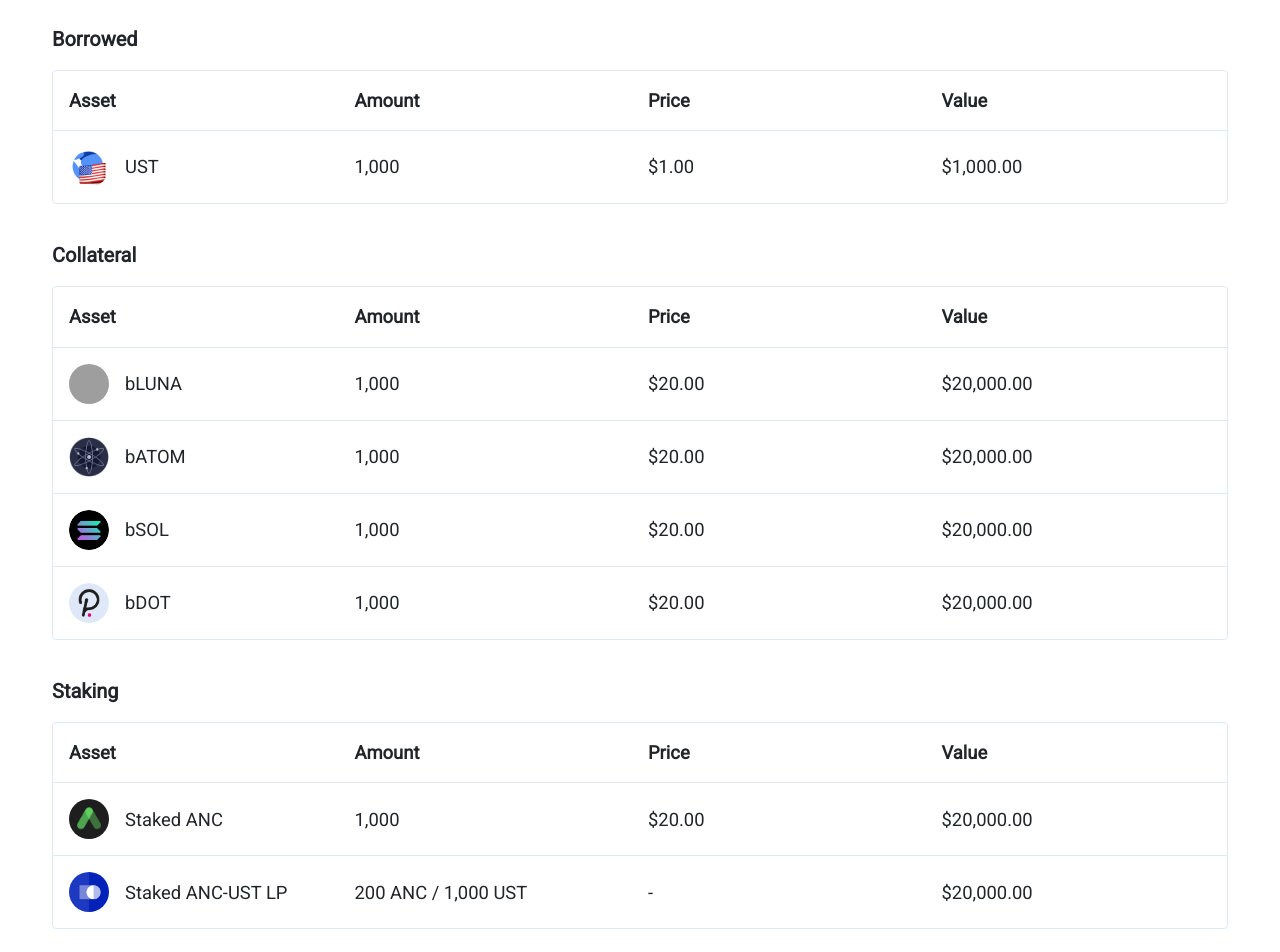
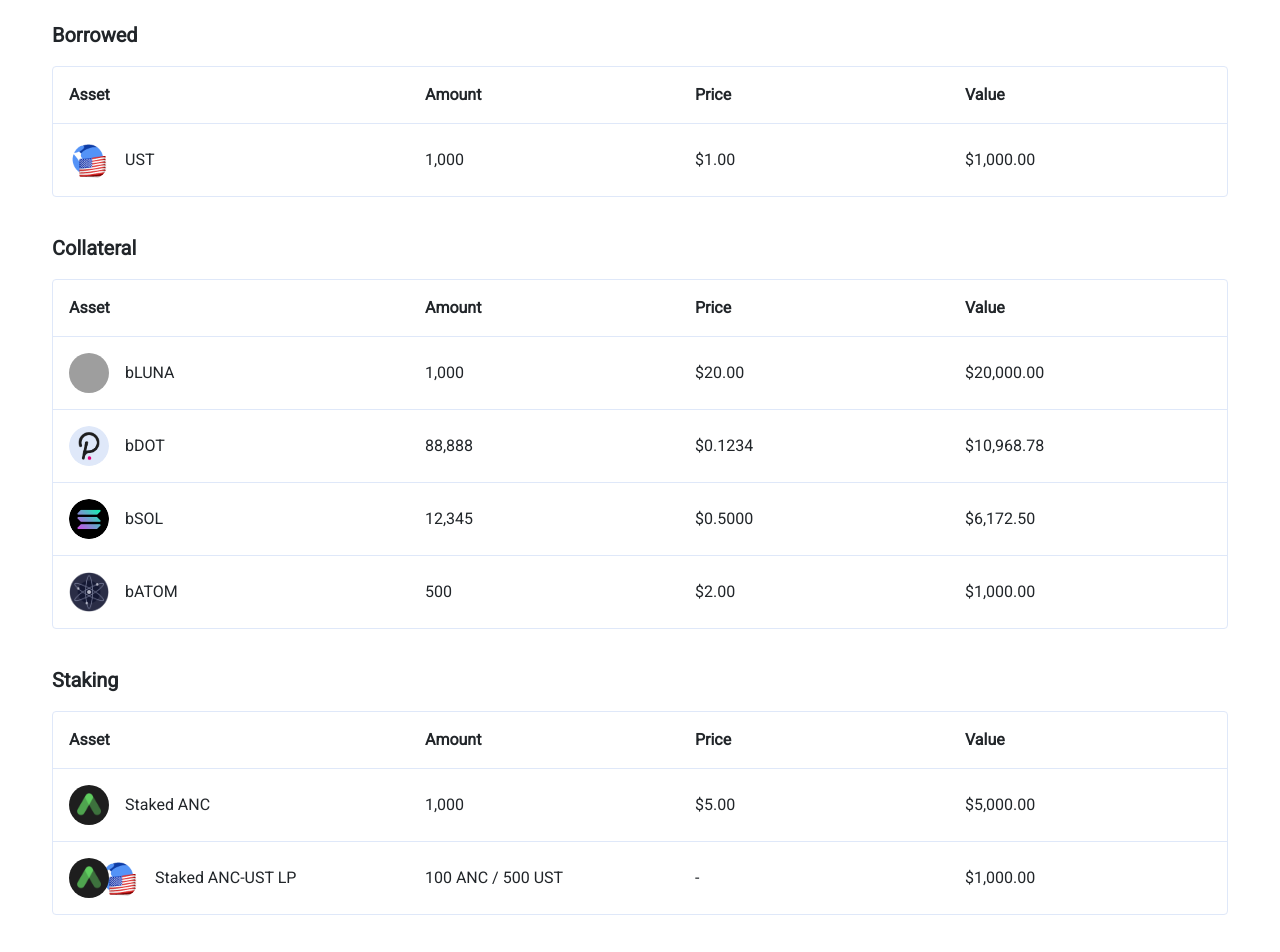
Before and after one commit to 0xlarry/lunarian, a Vue app: page /anchor in a window 1280 px wide. Shown: the part 500-1452 px from the top of the page. Built offline with nearby package versions, Linux system fonts and the light colour scheme; grey boxes are pictures that could not be loaded.

Commit message:
Modularize tables and icons

```diff
--- a/src/App.vue
+++ b/src/App.vue
@@ -30,7 +30,7 @@
 
 #app {
   font-family: "Roboto", sans-serif;
-  font-size: 1.15rem;
+  /* font-size: 1.15rem; */
   font-weight: 400;
 }
 
--- /dev/null
+++ b/src/components/AssetIcon.vue
@@ -0,0 +1,35 @@
+<template>
+  <div class="d-flex align-items-center">
+    <div class="image-cropper">
+      <img :src="icon" />
+    </div>
+    <span class="ms-3">{{ symbol }}</span>
+  </div>
+</template>
+
+<script lang="ts">
+import { defineComponent } from "vue";
+
+export default defineComponent({
+  name: "AssetIcon",
+  props: {
+    icon: String,
+    symbol: String,
+  },
+});
+</script>
+
+<style scoped>
+.image-cropper {
+  width: 40px;
+  height: 40px;
+  position: relative;
+  overflow: hidden;
+  border-radius: 50%;
+}
+
+.image-cropper img {
+  width: 40px;
+  height: 40px;
+}
+</style>
--- a/src/components/Modal.vue
+++ b/src/components/Modal.vue
@@ -13,39 +13,41 @@
           ></button>
         </div>
         <table class="table table-borderless mb-0">
-          <thead class="mb-3">
+          <thead>
             <tr>
-              <th scope="col" style="width: 40%">Asset</th>
-              <th scope="col" style="width: 24%">Amount</th>
-              <th scope="col" style="width: 18%">Price</th>
-              <th scope="col" class="text-end" style="width: 18%">
-                Value
-              </th>
+              <th scope="col" style="width: 31%">Asset</th>
+              <th scope="col" style="width: 23%">Amount</th>
+              <th scope="col" style="width: 23%">Price</th>
+              <th scope="col" style="width: 23%">Value</th>
             </tr>
           </thead>
           <tbody>
-            <tr v-for="(asset, index) in assetsSorted" :key="index">
-              <td class="d-flex align-items-center" style="width: 40%">
-                <img class="icon me-3" :src="asset.icon" />
-                <span>{{ asset.symbol }}</span>
+            <tr v-for="(row, index) in sortByValue(rows)" :key="index">
+              <td style="width: 31%">
+                <AssetIcon
+                  v-if="!isPair(row)"
+                  :icon="row.icon"
+                  :symbol="row.symbol"
+                />
+                <PairIcon
+                  v-if="isPair(row)"
+                  :pairName="row.pairName"
+                  :asset1="row.asset1"
+                  :asset2="row.asset2"
+                />
               </td>
-              <td style="width: 24%">
+              <td style="width: 23%">
                 {{
-                  formatNumber(
-                    asset.amount,
-                    Number.isInteger(asset.amount)
-                      ? 0
-                      : asset.amount >= 1
-                      ? 2
-                      : 4
-                  )
+                  isPair(row)
+                    ? getPairAmountString(row)
+                    : formatAmount(row.amount)
                 }}
               </td>
-              <td style="width: 18%">
-                {{ formatMoney(asset.price) }}
+              <td style="width: 23%">
+                {{ isPair(row) ? "-" : formatMoney(row.price) }}
               </td>
-              <td class="text-end" style="width: 18%">
-                {{ formatMoney(asset.amount * asset.price) }}
+              <td style="width: 23%">
+                {{ formatMoney(getValue(row)) }}
               </td>
             </tr>
           </tbody>
@@ -57,29 +59,20 @@
 
 <script lang="ts">
 import { defineComponent, PropType } from "vue";
-import { formatNumber, formatMoney } from "@/utils";
-import { AssetData } from "@/types";
+import { AssetData, PairData } from "@/types";
+import AssetIcon from "@/components/AssetIcon.vue";
+import PairIcon from "@/components/PairIcon.vue";
+import * as utils from "@/utils";
 
 export default defineComponent({
   name: "Modal",
+  components: { AssetIcon, PairIcon },
   props: {
     id: String,
     name: String,
-    assets: Array as PropType<AssetData[]>,
+    rows: Array as PropType<Array<AssetData | PairData>>,
   },
-  computed: {
-    assetsSorted(): AssetData[] {
-      if (!this.assets) {
-        return [] as AssetData[];
-      }
-
-      return this.assets.sort((a: AssetData, b: AssetData) => {
-        if (a.amount * a.price < b.amount * b.price) return 1;
-        else return -1;
-      });
-    },
-  },
-  methods: { formatNumber, formatMoney },
+  methods: { ...utils },
 });
 </script>
 
--- /dev/null
+++ b/src/components/PairIcon.vue
@@ -0,0 +1,53 @@
+<template>
+  <div class="d-flex align-items-center">
+    <div id="icon1" class="image-cropper">
+      <img :src="asset1.icon" />
+    </div>
+    <div id="icon2" class="image-cropper">
+      <img :src="asset2.icon" />
+    </div>
+    <span id="pairName" class="ms-3">{{ pairName }}</span>
+  </div>
+</template>
+
+<script lang="ts">
+import { defineComponent, PropType } from "vue";
+import { AssetData } from "@/types";
+
+export default defineComponent({
+  name: "PairIcon",
+  props: {
+    pairName: String,
+    asset1: Object as PropType<AssetData>,
+    asset2: Object as PropType<AssetData>,
+  },
+});
+</script>
+
+<style scoped>
+.image-cropper {
+  width: 40px;
+  height: 40px;
+  position: relative;
+  overflow: hidden;
+  border-radius: 50%;
+}
+
+img {
+  width: 40px;
+  height: 40px;
+}
+
+#icon1 {
+  z-index: 999;
+}
+
+#icon2 {
+  z-index: 998;
+  transform: translateX(-10px);
+}
+
+#pairName {
+  transform: translateX(-10px);
+}
+</style>
--- /dev/null
+++ b/src/components/Table.vue
@@ -0,0 +1,102 @@
+<template>
+  <div class="table-container">
+    <table id="deposited" class="table">
+      <thead>
+        <tr>
+          <th scope="col" style="width: 31%">Asset</th>
+          <th scope="col" style="width: 23%">Amount</th>
+          <th scope="col" style="width: 23%">Price</th>
+          <th scope="col" style="width: 23%">Value</th>
+        </tr>
+      </thead>
+      <tbody>
+        <tr v-for="(row, index) in sortByValue(rows)" :key="index">
+          <td style="width: 31%">
+            <AssetIcon
+              v-if="!isPair(row)"
+              :icon="row.icon"
+              :symbol="row.symbol"
+            />
+            <PairIcon
+              v-if="isPair(row)"
+              :pairName="row.pairName"
+              :asset1="row.asset1"
+              :asset2="row.asset2"
+            />
+          </td>
+          <td style="width: 23%">
+            {{
+              isPair(row) ? getPairAmountString(row) : formatAmount(row.amount)
+            }}
+          </td>
+          <td style="width: 23%">
+            {{ isPair(row) ? "-" : formatMoney(row.price) }}
+          </td>
+          <td style="width: 23%">
+            {{ formatMoney(getValue(row)) }}
+          </td>
+        </tr>
+      </tbody>
+    </table>
+  </div>
+</template>
+
+<script lang="ts">
+import { defineComponent, PropType } from "vue";
+import { AssetData, PairData } from "@/types";
+import AssetIcon from "@/components/AssetIcon.vue";
+import PairIcon from "@/components/PairIcon.vue";
+import * as utils from "@/utils";
+
+export default defineComponent({
+  name: "Table",
+  components: { AssetIcon, PairIcon },
+  props: {
+    rows: Array as PropType<Array<AssetData | PairData>>,
+  },
+  methods: { ...utils },
+});
+</script>
+
+<style scoped>
+.table-container {
+  border: 1px solid #dfe8f9;
+  border-radius: 4px;
+}
+
+.table {
+  table-layout: fixed;
+  word-wrap: break-word;
+  vertical-align: middle;
+  margin: 0;
+}
+
+.table th {
+  border-top: 1px solid #dfe8f9;
+}
+
+.table th,
+.table td {
+  padding-top: 16px;
+  padding-bottom: 16px;
+}
+
+.table th {
+  border: none;
+}
+
+.table td {
+  border-top: 1px solid #dfe8f9 !important;
+  border-bottom: none;
+}
+
+.table tr th:first-child,
+.table tr td:first-child {
+  padding-left: 16px;
+}
+
+.table tr th:last-child,
+.table tr td:last-child {
+  padding-right: 16px;
+}
+</style>
--- a/src/types/index.ts
+++ b/src/types/index.ts
@@ -4,3 +4,9 @@
   amount: number;
   price: number;
 }
+
+export interface PairData {
+  pairName: string;
+  asset1: AssetData;
+  asset2: AssetData;
+}
--- a/src/utils.ts
+++ b/src/utils.ts
@@ -1,3 +1,5 @@
+import { AssetData, PairData } from "@/types";
+
 export function formatNumber(value: number, decPlaces: number = 0): string {
   if (value == 0) return "0";
 
@@ -12,9 +14,51 @@
   return integerPart + "." + floatPart;
 }
 
+export function formatAmount(value: number): string {
+  return formatNumber(value, Number.isInteger(value) ? 0 : value >= 1 ? 2 : 4);
+}
+
 export function formatMoney(
   value: number,
   currencySymbol: string = "$"
 ): string {
   return currencySymbol + formatNumber(value, value >= 1 ? 2 : 4);
 }
+
+export function isPair(row: AssetData | PairData): boolean {
+  return "pairName" in row;
+}
+
+export function getPairAmountString(row: PairData): string {
+  return (
+    `${formatAmount(row.asset1.amount)} ${row.asset1.symbol}` +
+    " / " +
+    `${formatAmount(row.asset2.amount)} ${row.asset2.symbol}`
+  );
+}
+
+export function getValue(row: AssetData | PairData): number {
+  if ("amount" in row && "price" in row) {
+    return row.amount * row.price;
+  } else {
+    return (
+      row.asset1.amount * row.asset1.price +
+      row.asset2.amount * row.asset2.price
+    );
+  }
+}
+
+export function getTotalValue(rows: Array<AssetData | PairData>): number {
+  return rows.reduce((total: number, row: AssetData | PairData): number => {
+    return total + getValue(row);
+  }, 0);
+}
+
+export function sortByValue(
+  rows: Array<AssetData | PairData>
+): Array<AssetData | PairData> {
+  return rows.sort((a, b) => {
+    if (getValue(a) < getValue(b)) return 1;
+    else return -1;
+  });
+}
--- a/src/views/Anchor.vue
+++ b/src/views/Anchor.vue
@@ -19,275 +19,116 @@
     </div>
 
     <div class="subtitle">Deposited</div>
-    <div class="table-container">
-      <table id="deposited" class="table">
-        <thead>
-          <tr>
-            <th scope="col">Asset</th>
-            <th scope="col">Amount</th>
-            <th scope="col">Price</th>
-            <th scope="col">Value</th>
-          </tr>
-        </thead>
-        <tbody>
-          <tr>
-            <td>
-              <div class="d-flex align-items-center">
-                <div class="image-cropper">
-                  <img class="me-3" src="images/ust.png" />
-                </div>
-                <span>UST</span>
-              </div>
-            </td>
-            <td>1,000</td>
-            <td>$1.00</td>
-            <td>$1,000.00</td>
-          </tr>
-        </tbody>
-      </table>
-    </div>
+    <Table :rows="deposited" />
 
     <div class="subtitle">Borrowed</div>
-    <div class="table-container">
-      <table id="borrowed" class="table">
-        <thead>
-          <tr>
-            <th scope="col">Asset</th>
-            <th scope="col">Amount</th>
-            <th scope="col">Price</th>
-            <th scope="col">Value</th>
-          </tr>
-        </thead>
-        <tbody>
-          <tr>
-            <td>
-              <div class="d-flex align-items-center">
-                <div class="image-cropper">
-                  <img class="me-3" src="images/ust.png" />
-                </div>
-                <span>UST</span>
-              </div>
-            </td>
-            <td>1,000</td>
-            <td>$1.00</td>
-            <td>$1,000.00</td>
-          </tr>
-        </tbody>
-      </table>
-    </div>
+    <Table :rows="borrowed" />
 
     <div class="subtitle">Collateral</div>
-    <div class="table-container">
-      <table id="collateral" class="table">
-        <thead>
-          <tr>
-            <th scope="col">Asset</th>
-            <th scope="col">Amount</th>
-            <th scope="col">Price</th>
-            <th scope="col">Value</th>
-          </tr>
-        </thead>
-        <tbody>
-          <tr>
-            <td>
-              <div class="d-flex align-items-center">
-                <div class="image-cropper">
-                  <img class="me-3" src="images/luna.png" />
-                </div>
-                <span>bLUNA</span>
-              </div>
-            </td>
-            <td>1,000</td>
-            <td>$20.00</td>
-            <td>$20,000.00</td>
-          </tr>
-          <tr>
-            <td>
-              <div class="d-flex align-items-center">
-                <div class="image-cropper">
-                  <img class="me-3" src="images/atom.png" />
-                </div>
-                <span>bATOM</span>
-              </div>
-            </td>
-            <td>1,000</td>
-            <td>$20.00</td>
-            <td>$20,000.00</td>
-          </tr>
-          <tr>
-            <td>
-              <div class="d-flex align-items-center">
-                <div class="image-cropper">
-                  <img class="me-3" src="images/solana.png" />
-                </div>
-                <span>bSOL</span>
-              </div>
-            </td>
-            <td>1,000</td>
-            <td>$20.00</td>
-            <td>$20,000.00</td>
-          </tr>
-          <tr>
-            <td>
-              <div class="d-flex align-items-center">
-                <div class="image-cropper">
-                  <img class="me-3" src="images/polkadot.png" />
-                </div>
-                <span>bDOT</span>
-              </div>
-            </td>
-            <td>1,000</td>
-            <td>$20.00</td>
-            <td>$20,000.00</td>
-          </tr>
-        </tbody>
-      </table>
-    </div>
+    <Table :rows="collateral" />
 
     <div class="subtitle">Staking</div>
-    <div class="table-container">
-      <table id="collateral" class="table">
-        <thead>
-          <tr>
-            <th scope="col">Asset</th>
-            <th scope="col">Amount</th>
-            <th scope="col">Price</th>
-            <th scope="col">Value</th>
-          </tr>
-        </thead>
-        <tbody>
-          <tr>
-            <td>
-              <div class="d-flex align-items-center">
-                <div class="image-cropper">
-                  <img class="me-3" src="images/anchor.png" />
-                </div>
-                <span>Staked ANC</span>
-              </div>
-            </td>
-            <td>1,000</td>
-            <td>$20.00</td>
-            <td>$20,000.00</td>
-          </tr>
-          <tr>
-            <td>
-              <div class="d-flex align-items-center">
-                <div class="image-cropper">
-                  <img class="me-3" src="images/terraswap.png" />
-                </div>
-                <span>Staked ANC-UST LP</span>
-              </div>
-            </td>
-            <td>200 ANC / 1,000 UST</td>
-            <td>-</td>
-            <td>$20,000.00</td>
-          </tr>
-        </tbody>
-      </table>
-    </div>
+    <Table :rows="staking" />
 
     <div class="subtitle">Yield Farming</div>
-    <div class="table-container">
-      <table id="collateral" class="table">
-        <thead>
-          <tr>
-            <th scope="col">Asset</th>
-            <th scope="col">Amount</th>
-            <th scope="col">Price</th>
-            <th scope="col">Value</th>
-          </tr>
-        </thead>
-        <tbody>
-          <tr>
-            <td>
-              <div class="d-flex align-items-center">
-                <div class="image-cropper">
-                  <img class="me-3" src="images/anchor.png" />
-                </div>
-                <span>Claimable ANC</span>
-              </div>
-            </td>
-            <td>1,000</td>
-            <td>$20.00</td>
-            <td>$20,000.00</td>
-          </tr>
-        </tbody>
-      </table>
-    </div>
+    <Table :rows="yieldFarming" />
   </div>
 </template>
 
 <script lang="ts">
 import { defineComponent } from "vue";
+import Table from "@/components/Table.vue";
 import BackButton from "@/components/BackButton.vue";
 import SummaryBox from "@/components/SummaryBox.vue";
 
 export default defineComponent({
   name: "Anchor",
-  components: { BackButton, SummaryBox },
+  components: { Table, BackButton, SummaryBox },
+  data() {
+    return {
+      deposited: [
+        {
+          icon: "images/ust.png",
+          symbol: "UST",
+          amount: 1000,
+          price: 1,
+        },
+      ],
+      borrowed: [
+        {
+          icon: "images/ust.png",
+          symbol: "UST",
+          amount: 1000,
+          price: 1,
+        },
+      ],
+      collateral: [
+        {
+          icon: "images/luna.png",
+          symbol: "bLUNA",
+          amount: 1000,
+          price: 20,
+        },
+        {
+          icon: "images/atom.png",
+          symbol: "bATOM",
+          amount: 500,
+          price: 2,
+        },
+        {
+          icon: "images/solana.png",
+          symbol: "bSOL",
+          amount: 12345,
+          price: 0.5,
+        },
+        {
+          icon: "images/polkadot.png",
+          symbol: "bDOT",
+          amount: 88888,
+          price: 0.1234,
+        },
+      ],
+      staking: [
+        {
+          icon: "images/anchor.png",
+          symbol: "Staked ANC",
+          amount: 1000,
+          price: 5,
+        },
+        {
+          pairName: "Staked ANC-UST LP",
+          asset1: {
+            icon: "images/anchor.png",
+            symbol: "ANC",
+            amount: 100,
+            price: 5,
+          },
+          asset2: {
+            icon: "images/ust.png",
+            symbol: "UST",
+            amount: 500,
+            price: 1,
+          },
+        },
+      ],
+      yieldFarming: [
+        {
+          icon: "images/anchor.png",
+          symbol: "Claimable ANC",
+          amount: 123,
+          price: 5,
+        },
+      ],
+    };
+  },
 });
 </script>
 
 <style scoped>
-.image-cropper {
-  width: 40px;
-  height: 40px;
-  position: relative;
-  overflow: hidden;
-  border-radius: 50%;
-  margin-right: 16px;
-}
-
-.image-cropper img {
-  width: 40px;
-  height: 40px;
-}
-
 .subtitle {
   font-size: 1.25rem;
   font-weight: 600;
   margin-top: 2.25rem;
   margin-bottom: 1rem;
 }
-
-.table {
-  table-layout: fixed;
-  word-wrap: break-word;
-  vertical-align: middle;
-  margin: 0;
-}
-
-.table th {
-  border-top: 1px solid #dfe8f9;
-}
-
-.table th,
-.table td {
-  padding-top: 16px;
-  padding-bottom: 16px;
-}
-
-.table-container {
-  border: 1px solid #dfe8f9;
-  border-radius: 4px;
-}
-
-.table th {
-  border: none;
-}
-
-.table td {
-  border-top: 1px solid #dfe8f9 !important;
-  border-bottom: none;
-}
-
-.table tr th:first-child,
-.table tr td:first-child {
-  padding-left: 16px;
-}
-
-.table tr th:last-child,
-.table tr td:last-child {
-  padding-right: 16px;
-}
 </style>
--- a/src/views/Dashboard.vue
+++ b/src/views/Dashboard.vue
@@ -12,7 +12,7 @@
           v-for="(card, index) in accountOverviewCards"
           :key="index"
           :name="card.name"
-          :value="getTotalAssetValue(card.assets)"
+          :value="getTotalValue(card.rows)"
           :iconType="'svg'"
           :iconData="card.svgPath"
           data-bs-toggle="modal"
@@ -41,7 +41,7 @@
       :key="index"
       :id="card.id"
       :name="card.name"
-      :assets="card.assets"
+      :rows="card.rows"
     />
   </div>
 </template>
@@ -51,6 +51,7 @@
 import { AssetData } from "@/types";
 import Card from "@/components/Card.vue";
 import Modal from "@/components/Modal.vue";
+import { getTotalValue } from "@/utils";
 
 export default defineComponent({
   name: "Dashboard",
@@ -64,7 +65,7 @@
           value: 12345.6,
           svgPath:
             "M404 160H108c-33.1 0-60 26.9-60 60v168c0 33.1 26.9 60 60 60h296c33.1 0 60-26.9 60-60V220c0-33.1-26.9-60-60-60zM342.9 65L108 110.9c-18 4-44 22.1-44 44.1 0 0 15-19 49-19h287v-20.5c0-12.6-5-28.7-13.9-37.6-11.3-11.3-27.5-16.2-43.2-12.9z",
-          assets: [
+          rows: [
             {
               icon: "images/luna.png",
               symbol: "LUNA",
@@ -97,7 +98,23 @@
           value: 0,
           svgPath:
             "M380.5 163.3L256 32 131.5 163.3c-68.6 72.4-68.6 190 0 262.4C165.8 461.9 210.9 480 256 480s90.2-18.1 124.5-54.3c68.7-72.4 68.7-190 0-262.4z",
-          assets: [] as AssetData[],
+          rows: [
+            {
+              pairName: "ANC-UST",
+              asset1: {
+                icon: "images/anchor.png",
+                symbol: "ANC",
+                amount: 100,
+                price: 5,
+              },
+              asset2: {
+                icon: "images/ust.png",
+                symbol: "UST",
+                amount: 500,
+                price: 1,
+              },
+            },
+          ],
         },
         {
           id: "staked",
@@ -105,7 +122,7 @@
           value: 0,
           svgPath:
             "M376 186h-20v-40c0-55-45-100-100-100S156 91 156 146v40h-20c-22.002 0-40 17.998-40 40v200c0 22.002 17.998 40 40 40h240c22.002 0 40-17.998 40-40V226c0-22.002-17.998-40-40-40zM256 368c-22.002 0-40-17.998-40-40s17.998-40 40-40 40 17.998 40 40-17.998 40-40 40zm62.002-182H193.998v-40c0-34.004 28.003-62.002 62.002-62.002 34.004 0 62.002 27.998 62.002 62.002v40z",
-          assets: [] as AssetData[],
+          rows: [] as AssetData[],
         },
         {
           id: "yieldFarming",
@@ -113,7 +130,7 @@
           value: 0,
           svgPath:
             "M528 336c-48.6 0-88 39.4-88 88s39.4 88 88 88 88-39.4 88-88-39.4-88-88-88zm0 112c-13.23 0-24-10.77-24-24s10.77-24 24-24 24 10.77 24 24-10.77 24-24 24zm80-288h-64v-40.2c0-14.12 4.7-27.76 13.15-38.84 4.42-5.8 3.55-14.06-1.32-19.49L534.2 37.3c-6.66-7.45-18.32-6.92-24.7.78C490.58 60.9 480 89.81 480 119.8V160H377.67L321.58 29.14A47.914 47.914 0 0 0 277.45 0H144c-26.47 0-48 21.53-48 48v146.52c-8.63-6.73-20.96-6.46-28.89 1.47L36 227.1c-8.59 8.59-8.59 22.52 0 31.11l5.06 5.06c-4.99 9.26-8.96 18.82-11.91 28.72H22c-12.15 0-22 9.85-22 22v44c0 12.15 9.85 22 22 22h7.14c2.96 9.91 6.92 19.46 11.91 28.73l-5.06 5.06c-8.59 8.59-8.59 22.52 0 31.11L67.1 476c8.59 8.59 22.52 8.59 31.11 0l5.06-5.06c9.26 4.99 18.82 8.96 28.72 11.91V490c0 12.15 9.85 22 22 22h44c12.15 0 22-9.85 22-22v-7.14c9.9-2.95 19.46-6.92 28.72-11.91l5.06 5.06c8.59 8.59 22.52 8.59 31.11 0l31.11-31.11c8.59-8.59 8.59-22.52 0-31.11l-5.06-5.06c4.99-9.26 8.96-18.82 11.91-28.72H330c12.15 0 22-9.85 22-22v-6h80.54c21.91-28.99 56.32-48 95.46-48 18.64 0 36.07 4.61 51.8 12.2l50.82-50.82c6-6 9.37-14.14 9.37-22.63V192c.01-17.67-14.32-32-31.99-32zM176 416c-44.18 0-80-35.82-80-80s35.82-80 80-80 80 35.82 80 80-35.82 80-80 80zm22-256h-38V64h106.89l41.15 96H198z",
-          assets: [] as AssetData[],
+          rows: [] as AssetData[],
         },
       ],
       platformsCards: [
@@ -138,13 +155,7 @@
       ],
     };
   },
-  methods: {
-    getTotalAssetValue(assets: AssetData[]): number {
-      return assets.reduce((cnt: number, o: AssetData): number => {
-        return cnt + o.amount * o.price;
-      }, 0);
-    },
-  },
+  methods: { getTotalValue },
 });
 </script>
 
--- a/tsconfig.json
+++ b/tsconfig.json
@@ -15,6 +15,7 @@
       "@/*": ["src/*"],
       "@assets/*": ["src/assets/*"],
       "@components/*": ["src/components/*"],
+      "@router/*": ["src/router/*"],
       "@store/*": ["src/store/*"],
       "@types/*": ["src/types/*"],
       "@views/*": ["src/views/*"]
```
